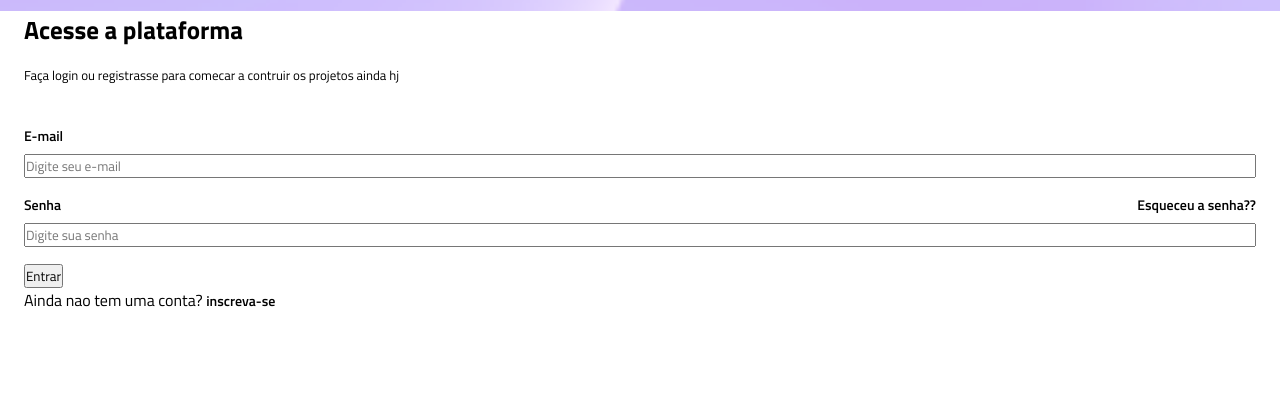
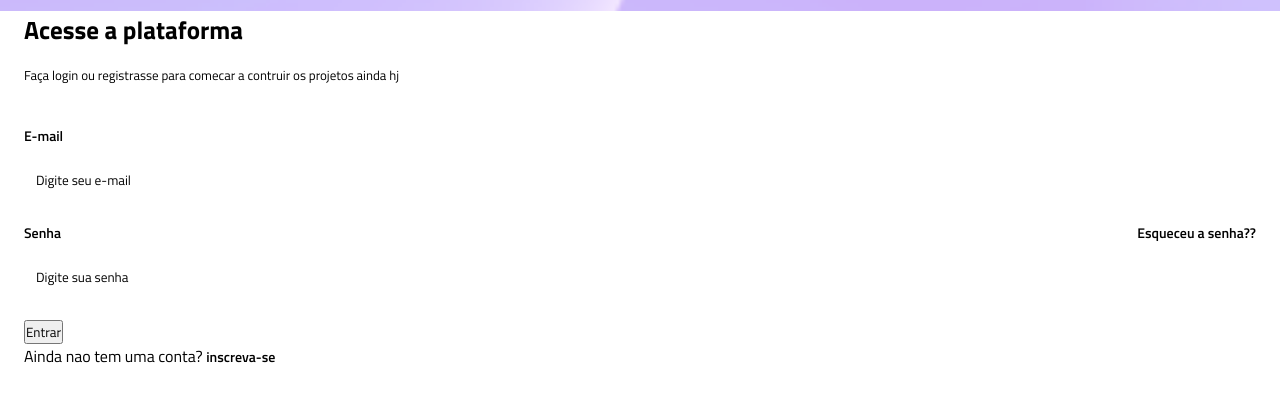
Before and after one commit to aquinobr2023/Projeto-vertigo, a plain HTML site: page index.html in a window 1280 px wide. Shown: the part 123-524 px from the top of the page. Drawn offline with Linux system fonts and the light colour scheme.

Commit message:
estilizacao o input

```diff
--- a/style.css
+++ b/style.css
@@ -10,6 +10,8 @@ sans-serif;
 .root {
     --gray-800: #1e293b;
     --gray-600: #475569;
+    --gray-400: #94a3b8:
+    --gray-200: #e2e8f0;
     --purple: #7c3aed;
 }
 
@@ -54,6 +56,23 @@ main {
     font-size: 0.875rem;
     color: var(--gray-800);
     font-weight: 600;
+
+}
+
+.login input {
+    padding: 1rem 0.75rem;
+    border: 1px solid var(--gray-200);
+    border-radius: 0.25rem;
+    color: var(--gray-400);
+}
+
+.login input::placeholder{
+    color: var(--gray-400);
+}
+
+.login input:hover,
+.login input:focus {
+outline: 1px solid var(--purple);
 }
 .login a{
     color: var(--purple);
```
